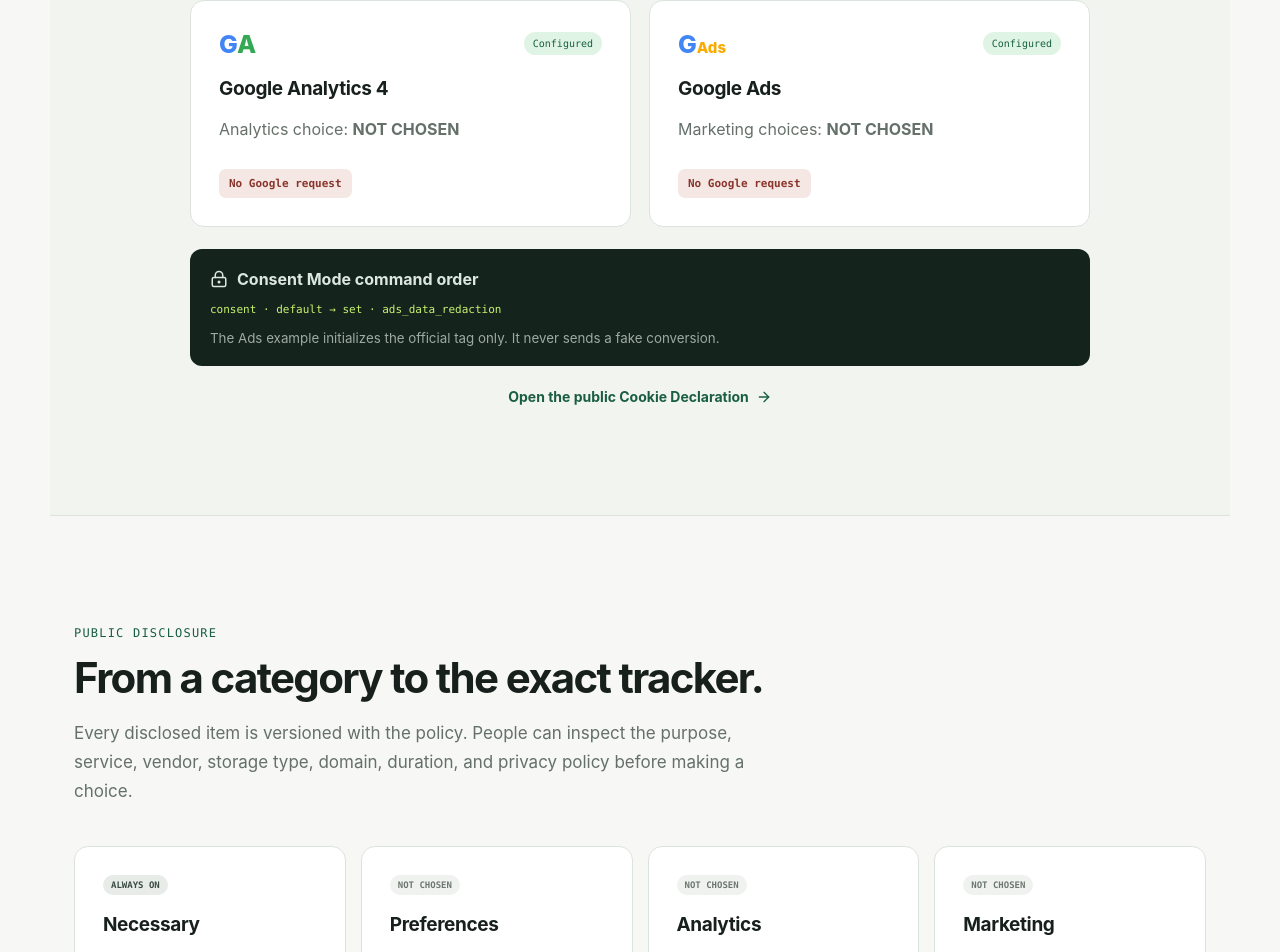
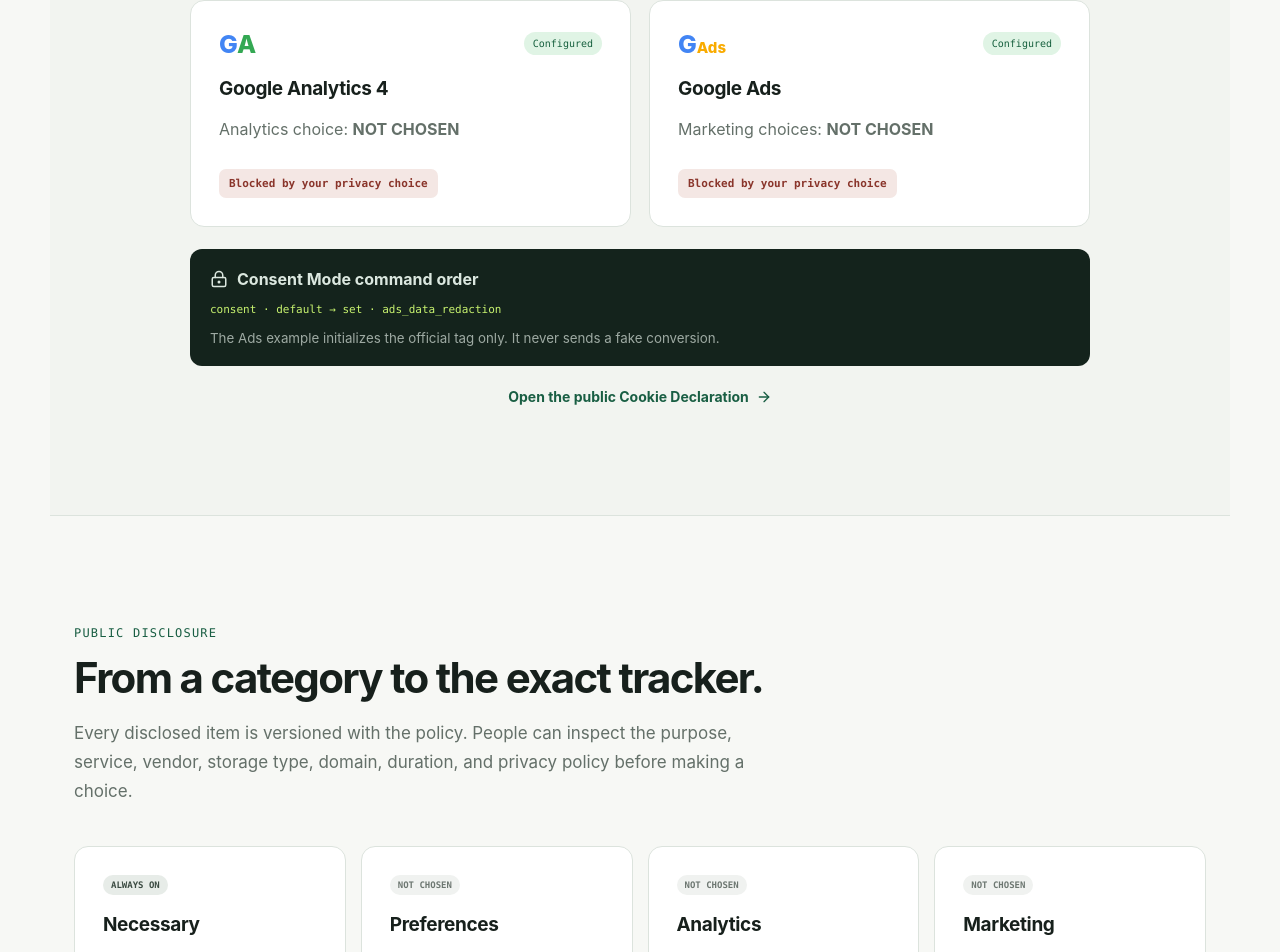
Before and after one commit to noir-hedgehog/openConsent, a React (Vite) app in the folder apps/demo/: page / in a window 1280 px wide. Shown: the part 3060-4012 px from the top of the page. Built offline with nearby package versions, Linux system fonts and the light colour scheme; no server answers.

Commit message:
fix: send valid gtag commands and report Google load failures

```diff
--- a/apps/demo/src/App.tsx
+++ b/apps/demo/src/App.tsx
@@ -26,7 +26,7 @@
     demoEyebrow: 'LIVE RUNTIME', demoTitle: 'This page is the demo.', demoBody: 'The banner, preference center, persistent privacy trigger, category states, and managed first-party example below are running from @openconsent/web.', settings: 'Open privacy choices', reset: 'Reset demo', inspect: 'Inspect the technical playground', categories: 'Category consent state', cookiePresent: 'Preference cookie detected', cookieAbsent: 'No preference cookie',
     state: { required: 'ALWAYS ON', granted: 'ALLOWED', denied: 'DENIED', mixed: 'MIXED', unset: 'NOT CHOSEN' }, gpc: 'Global Privacy Control', gpcBody: 'When detected, sale/share purposes remain denied and cannot be restored by an older choice.',
     businessEyebrow: 'OFFICIAL SITE IMPLEMENTATION', businessTitle: 'How this website controls real Google tags.', businessBody: 'The website subscribes to generic openConsent purpose decisions, writes Consent Mode defaults, and controls its own GA4 and Google Ads code. This adapter is an example used by the official site; it is not built into the SDK.',
-    ga: 'Google Analytics 4', ads: 'Google Ads', configured: 'Configured', waiting: 'Waiting for official asset ID', loaded: 'Tag loaded', blocked: 'No Google request', analyticsChoice: 'Analytics choice', marketingChoice: 'Marketing choices', commandLog: 'Consent Mode command order', noConversion: 'The Ads example initializes the official tag only. It never sends a fake conversion.', declaration: 'Open the public Cookie Declaration',
+    ga: 'Google Analytics 4', ads: 'Google Ads', configured: 'Configured', waiting: 'Waiting for official asset ID', loaded: 'Google script loaded', loading: 'Loading Google script…', loadError: 'Google script failed to load — check your network or blocker', blocked: 'Blocked by your privacy choice', analyticsChoice: 'Analytics choice', marketingChoice: 'Marketing choices', commandLog: 'Consent Mode command order', noConversion: 'The Ads example initializes the official tag only. It never sends a fake conversion.', declaration: 'Open the public Cookie Declaration',
     transparencyEyebrow: 'PUBLIC DISCLOSURE', transparencyTitle: 'From a category to the exact tracker.', transparencyBody: 'Every disclosed item is versioned with the policy. People can inspect the purpose, service, vendor, storage type, domain, duration, and privacy policy before making a choice.', purposes: 'purposes', services: 'services', trackers: 'trackers', fullDeclaration: 'View the complete Cookie Declaration',
     sdkEyebrow: 'ONE PURPOSE MODEL', sdkTitle: 'Use the same decision everywhere.', sdkBody: 'Framework components present the catalog. Server adapters evaluate the same purpose-level choices and GPC signal before protected work runs.',
     checksEyebrow: 'PRIVACY READINESS CHECKS', checksTitle: 'Deterministic checks your CI can enforce.', checksBody: 'The web-cmp profile checks whether a project has categories, disclosures, vendors, services, and trackers. It produces reviewable JSON and a failing exit code without pretending to be legal certification.', checksPass: 'Catalog valid · 0 blocking · 3 manual review', checksCta: 'See the rules and schema',
@@ -44,7 +44,7 @@
     demoEyebrow: '真实运行时', demoTitle: '这个页面本身就是演示。', demoBody: '下方 Banner、偏好中心、持续隐私入口、分类状态和第一方受管标签都由 @openconsent/web 真实运行。', settings: '打开隐私选择', reset: '重置演示', inspect: '查看技术 Playground', categories: '分类同意状态', cookiePresent: '检测到偏好 Cookie', cookieAbsent: '没有偏好 Cookie',
     state: { required: '始终开启', granted: '已允许', denied: '已拒绝', mixed: '部分允许', unset: '尚未选择' }, gpc: 'Global Privacy Control', gpcBody: '检测到 GPC 时，出售/共享用途保持拒绝，旧选择也不能重新开启。',
     businessEyebrow: '官网示例实现', businessTitle: '这个官网如何控制真实 Google 标签。', businessBody: '官网订阅 openConsent 的通用 purpose 决定，自行写入 Consent Mode 默认值并控制 GA4 与 Google Ads。这是官网使用的业务示例，不是 SDK 内置功能。',
-    ga: 'Google Analytics 4', ads: 'Google Ads', configured: '已配置', waiting: '等待正式资产 ID', loaded: '标签已加载', blocked: '没有 Google 请求', analyticsChoice: '分析用途选择', marketingChoice: '营销用途选择', commandLog: 'Consent Mode 命令顺序', noConversion: 'Ads 示例只初始化正式标签，绝不会发送虚假转化。', declaration: '打开公开 Cookie Declaration',
+    ga: 'Google Analytics 4', ads: 'Google Ads', configured: '已配置', waiting: '等待正式资产 ID', loaded: 'Google 脚本已加载', loading: '正在加载 Google 脚本…', loadError: 'Google 脚本加载失败，请检查网络或拦截器', blocked: '已按隐私选择阻断', analyticsChoice: '分析用途选择', marketingChoice: '营销用途选择', commandLog: 'Consent Mode 命令顺序', noConversion: 'Ads 示例只初始化正式标签，绝不会发送虚假转化。', declaration: '打开公开 Cookie Declaration',
     transparencyEyebrow: '公开披露', transparencyTitle: '从分类一直查看到具体 Tracker。', transparencyBody: '所有披露内容与策略一起版本化。用户可以在选择前查看用途、服务、供应商、存储类型、域、期限和隐私政策。', purposes: '个用途', services: '个服务', trackers: '个 Tracker', fullDeclaration: '查看完整 Cookie Declaration',
     sdkEyebrow: '统一 PURPOSE 模型', sdkTitle: '在所有技术栈使用同一个决定。', sdkBody: '框架组件负责呈现 Catalog；服务端适配器在受保护处理发生前评估同一份 purpose 选择和 GPC 信号。',
     checksEyebrow: 'PRIVACY READINESS CHECKS', checksTitle: 'CI 可以强制执行的确定性检查。', checksBody: 'web-cmp profile 检查项目是否提供分类、披露、供应商、服务和 Tracker，输出可审查 JSON 与失败退出码，不冒充法律认证。', checksPass: 'Catalog 有效 · 0 个阻断 · 3 项人工复核', checksCta: '查看规则和 Schema',
@@ -93,7 +93,12 @@
   const scrollTo = (id: string) => { document.getElementById(id)?.scrollIntoView({ behavior: 'smooth' }); setMobile(false); };
   const copyInstall = async () => { await navigator.clipboard.writeText(scriptSnippet); setCopied(true); window.setTimeout(() => setCopied(false), 1500); };
   const resetDemo = () => { clientRef.current?.reset(); clientRef.current?.show?.(); setSnapshot(clientRef.current?.getSnapshot() ?? {}); };
-  const googleCardState = (configured: boolean, active: boolean) => configured ? (active ? t.loaded : t.blocked) : t.waiting;
+  const googleCardState = (configured: boolean, active: boolean) => {
+    if (!configured) return t.waiting;
+    if (!active) return t.blocked;
+    if (googleStatus.loaderState === 'error') return t.loadError;
+    return googleStatus.loaderState === 'loaded' ? t.loaded : t.loading;
+  };
 
   return <div className="site-shell">
     <header className="nav-wrap"><nav className="nav" aria-label="Main navigation"><a className="brand" href="#top"><span className="brand-mark"><ShieldCheck size={18}/></span><span>openConsent</span></a><div className={`nav-links ${mobile ? 'open' : ''}`}>{['product', 'demo', 'transparency', 'sdks', 'checks', 'faq'].map((id, index) => <button key={id} onClick={() => scrollTo(id)}>{t.nav[index]}</button>)}</div><div className="nav-actions"><button className="language" onClick={() => setLocale(locale === 'en' ? 'zh' : 'en')} aria-label="Switch language"><Languages size={16}/>{locale === 'en' ? '中文' : 'EN'}</button><a className="nav-github" href={repo} target="_blank" rel="noreferrer"><Github size={17}/><span>GitHub</span></a><button className="menu" onClick={() => setMobile(!mobile)} aria-label="Toggle navigation">{mobile ? <X/> : <Menu/>}</button></div></nav></header>
--- a/apps/demo/src/google-business-example.ts
+++ b/apps/demo/src/google-business-example.ts
@@ -13,7 +13,7 @@
   analyticsAllowed: boolean;
   adsMeasurementAllowed: boolean;
   adsPersonalizationAllowed: boolean;
-  loaderState: 'not-configured' | 'blocked' | 'loaded';
+  loaderState: 'not-configured' | 'blocked' | 'loading' | 'loaded' | 'error';
   commands: string[];
 };
 
@@ -23,6 +23,7 @@
   interface Window {
     dataLayer?: GoogleCommand[];
     gtag?: (...args: unknown[]) => void;
+    [key: `ga-disable-${string}`]: boolean | undefined;
   }
 }
 
@@ -48,10 +49,14 @@
   const commands: string[] = [];
   let loader: HTMLScriptElement | null = null;
   let configuredLoader: HTMLScriptElement | null = null;
+  let loaderState: GoogleBusinessStatus['loaderState'] = 'blocked';
   let last = { analytics: false, measurement: false, personalization: false };
 
   window.dataLayer = window.dataLayer || [];
-  window.gtag = window.gtag || function gtag(...args: unknown[]) { window.dataLayer?.push(args); };
+  // Google consumes gtag commands as Arguments objects, not rest-parameter arrays.
+  // eslint-disable-next-line prefer-rest-params -- Required by the Google tag command protocol.
+  window.gtag = window.gtag || function gtag() { window.dataLayer?.push(arguments); };
+  if (measurementId) window[`ga-disable-${measurementId}`] = true;
   const command = (...args: unknown[]) => {
     window.gtag?.(...args);
     commands.push(args.slice(0, 2).join(' · '));
@@ -75,7 +80,7 @@
     analyticsAllowed: analytics,
     adsMeasurementAllowed: measurement,
     adsPersonalizationAllowed: personalization,
-    loaderState: !measurementId && !adsTagId ? 'not-configured' : loader ? 'loaded' : 'blocked',
+    loaderState: !measurementId && !adsTagId ? 'not-configured' : loaderState,
     commands: [...commands]
   });
 
@@ -84,6 +89,9 @@
     const measurement = Boolean(adsTagId && allowed('ads-measurement'));
     const personalization = Boolean(adsTagId && allowed('ads-personalization'));
     const changed = analytics !== last.analytics || measurement !== last.measurement || personalization !== last.personalization;
+
+    // Removing the script element cannot stop code already executed by Google.
+    if (measurementId) window[`ga-disable-${measurementId}`] = !analytics;
 
     if (changed) {
       command('consent', 'update', {
@@ -98,6 +106,7 @@
       loader?.remove();
       loader = null;
       configuredLoader = null;
+      loaderState = 'blocked';
       clearKnownGoogleCookies();
       last = { analytics, measurement, personalization };
       emit(analytics, measurement, personalization);
@@ -106,6 +115,18 @@
 
     if (!loader) {
       loader = document.createElement('script');
+      loaderState = 'loading';
+      const currentLoader = loader;
+      loader.onload = () => {
+        if (loader !== currentLoader) return;
+        loaderState = 'loaded';
+        emit(last.analytics, last.measurement, last.personalization);
+      };
+      loader.onerror = () => {
+        if (loader !== currentLoader) return;
+        loaderState = 'error';
+        emit(last.analytics, last.measurement, last.personalization);
+      };
       loader.async = true;
       loader.dataset.openconsentBusinessExample = 'google';
       loader.src = `https://www.googletagmanager.com/gtag/js?id=${encodeURIComponent(analytics ? measurementId : adsTagId)}`;
@@ -134,6 +155,7 @@
   return {
     destroy() {
       unsubscribe();
+      if (measurementId) window[`ga-disable-${measurementId}`] = true;
       command('consent', 'update', {
         analytics_storage: 'denied',
         ad_storage: 'denied',
@@ -141,6 +163,7 @@
         ad_personalization: 'denied'
       });
       loader?.remove();
+      loader = null;
       clearKnownGoogleCookies();
     }
   };
```
Also changed, not shown: 1 other file (tests, documents, lock files or other folders).
